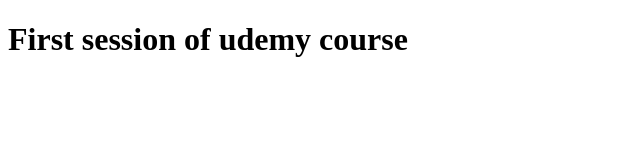
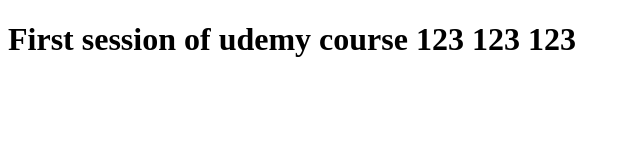
Before and after one commit to omarhalablab/HTML---Personal-Website, a plain HTML site: page index.html in a window 1280 px wide. Shown: the whole page, without its empty margins (0-640 px from the left). Drawn offline with Linux system fonts and the light colour scheme.

Commit message:
omar initial commit

```diff
--- a/index.html
+++ b/index.html
@@ -7,6 +7,6 @@
     <title>Document</title>
   </head>
   <body>
-    <h1>First session of udemy course</h1>
+    <h1>First session of udemy course 123 123 123</h1>
   </body>
 </html>
```
